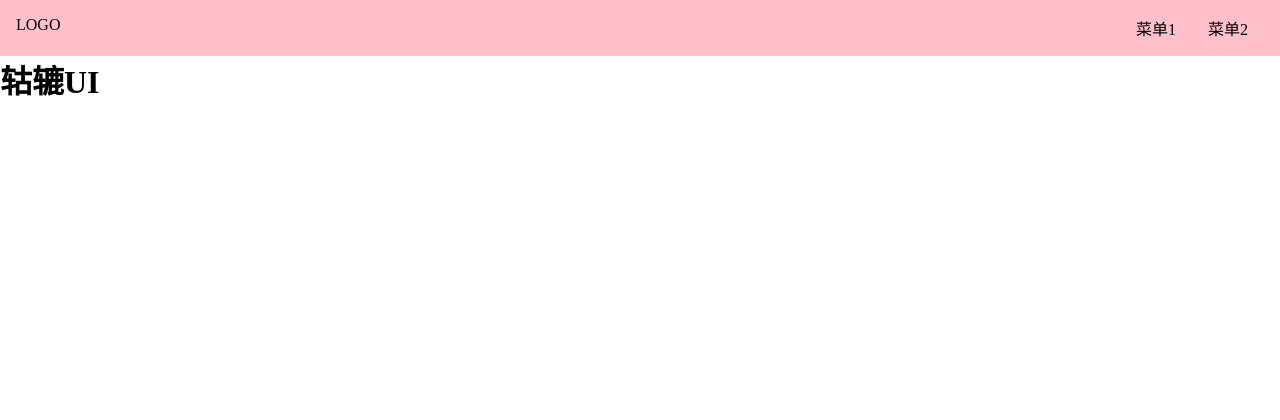
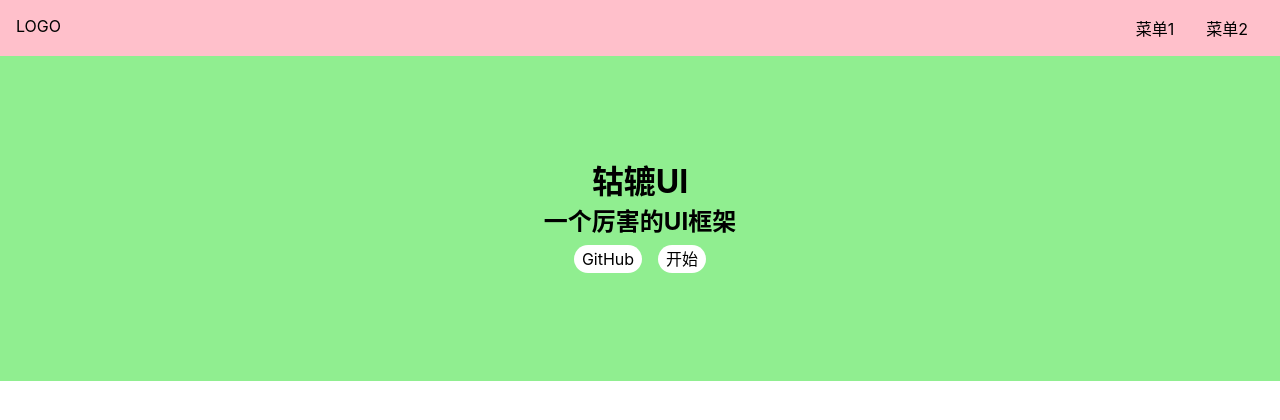
Before and after one commit to invierno123/wheels-ui, a Vue app: page /#/ in a window 1280 px wide. Shown: the top 420 px of the page. Built offline with nearby package versions, Linux system fonts and the light colour scheme.

Commit message:
初始化 aside 的 HTML

```diff
--- a/src/index.scss
+++ b/src/index.scss
@@ -12,5 +12,10 @@
   color: inherit;
   &:hover {
     border-bottom: 1px solid;
+    cursor: pointer;
   }
 }
+body {
+  font-size: 16px;
+  font-family: -apple-system, "Noto Sans", "Helvetica Neue", Helvetica, "Nimbus Sans L", Arial, "Liberation Sans", "PingFang SC", "Hiragino Sans GB", "Noto Sans CJK SC", "Source Han Sans SC", "Source Han Sans CN", "Microsoft YaHei", "Wenquanyi Micro Hei", "WenQuanYi Zen Hei", "ST Heiti", SimHei, "WenQuanYi Zen Hei Sharp", sans-serif;
+}
--- a/src/views/Doc.vue
+++ b/src/views/Doc.vue
@@ -1,13 +1,25 @@
 <template>
   <div>
     <TopNav/>
-    <div class="topNav">
-      <div class="logo"></div>
-      <div class="menu"></div>
-    </div>
   </div>
   <div class="content">
-    <aside>边栏</aside>
+    <aside>边栏
+    <h2>组件列表</h2>
+      <ol>
+        <li>
+          <router-link to="/doc/switch">Switch 组件</router-link>
+        </li>
+        <li>
+          <router-link to="/doc/button">Button 组件</router-link>
+        </li>
+        <li>
+          <router-link to="/doc/dialog">Dialog 组件</router-link>
+        </li>
+        <li>
+          <router-link to="/doc/tabs">Tabs 组件</router-link>
+        </li>
+      </ol>
+    </aside>
     <main>主内容</main>
   </div>
 </template>
--- a/src/views/Home.vue
+++ b/src/views/Home.vue
@@ -3,6 +3,12 @@
 <TopNav/>
   <div class="banner">
     <h1>轱辘UI</h1>
+    <h2>一个厉害的UI框架</h2>
+    <p class="actions">
+      <a href="https://github.com/invierno123/wheels-ui">
+        GitHub</a>
+      <router-link to="/doc">开始</router-link>
+    </p>
   </div>
 </div>
 </template>
@@ -13,3 +19,26 @@
   components: {TopNav}
 }
 </script>
+<style lang="scss" scoped>
+.banner {
+  padding: 100px 0;
+  display: flex;
+  justify-content: center;
+  align-items: center;
+  flex-direction: column;
+  background: lightgreen;
+  > .actions{
+    padding: 8px 0;
+    a {
+      margin:0 8px;
+      background: #fff;
+      display: inline-block;
+      $h: 28px;
+      height: $h;
+      line-height: $h;
+      border-radius: $h/2;
+      padding: 0 8px;
+    }
+  }
+}
+</style>
```
